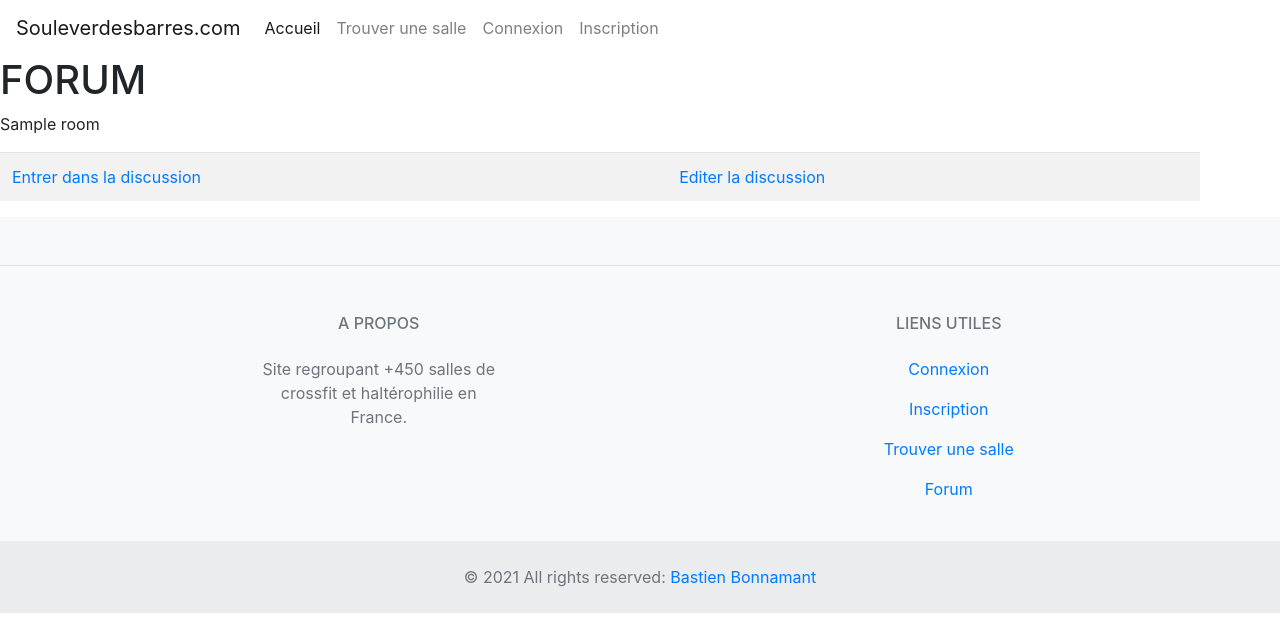
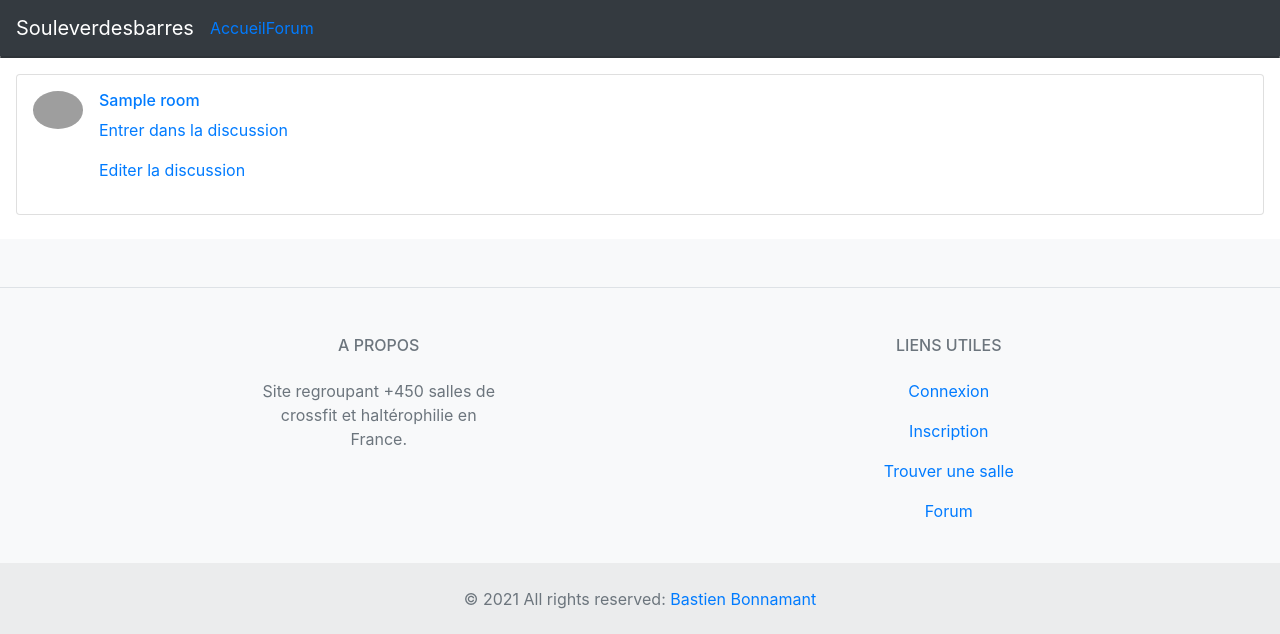
Before and after one commit to bastienbonnamant/souleverdebarres, a Symfony app: template templates/room/index.html.twig in a window 1280 px wide. Shown: the top 634 px of the page. Run offline with Twig, Linux system fonts and the light colour scheme; the template is opened without the code that fills it: most values are stand-ins (such as "Sample title", 1, 10 or a date in 2020); some libraries are stand-ins or nearby versions; grey boxes are pictures that could not be loaded.

Commit message:
page index forum css

```diff
--- /dev/null
+++ b/templates/_navbar2.html.twig
@@ -0,0 +1,17 @@
+<nav class="navbar navbar-expand-lg navbar-dark bg-dark">
+  <a class="navbar-brand" href="#">Souleverdesbarres</a>
+  <button class="navbar-toggler" type="button" data-toggle="collapse" data-target="#navbarSupportedContent" aria-controls="navbarSupportedContent" aria-expanded="false" aria-label="Toggle navigation">
+    <span class="navbar-toggler-icon"></span>
+  </button>
+
+  <div class="collapse navbar-collapse" id="navbarSupportedContent">
+    <ul class="navbar-nav mr-auto">
+      <li class="nav-item active">
+        <a class="nav-link-1" href="{{ path('home')}}">Accueil <span class="sr-only">(current)</span></a>
+      </li>
+      <li class="nav-item">
+        <a class="nav-link-1" href="{{ path('app_rooms_index')}}">Forum</a>
+      </li>
+    </ul>
+  </div>
+</nav>
--- a/templates/home/index.html.twig
+++ b/templates/home/index.html.twig
@@ -4,7 +4,6 @@
 
 {% block body %}
 {{ include('_navbar.html.twig')}}
-
 <div class="card bg-dark text-white">
   <img class="card-img banner">
   <div class="card-img-overlay">
--- a/templates/messages/new.html.twig
+++ b/templates/messages/new.html.twig
@@ -4,7 +4,7 @@
 {% block title %}Nouveau message{% endblock %}
 
 {% block body %}
-{{ include('_navbar.html.twig')}}
+{{ include('_navbar2.html.twig')}}
 
 <div class="max-w-2xl px-8 py-4 mx-auto bg-white rounded-lg shadow-md dark:bg-gray-800 mt-8 mb-8">
 <h1 class="text-2xl font-bold leading-7 text-gray-900 sm:text-3xl sm:truncate text-center mt-8"> NEW Message</h1>
--- a/templates/room/edit.html.twig
+++ b/templates/room/edit.html.twig
@@ -3,7 +3,7 @@
 {% block title %}Editer la discussion{% endblock %}
 
 {% block body %}
-{{ include('_navbar.html.twig')}}
+{{ include('_navbar2.html.twig')}}
 
 <div class="max-w-2xl px-8 py-4 mx-auto bg-white rounded-lg shadow-2xl dark:bg-gray-800 mt-8 mb-8">
 
--- a/templates/room/index.html.twig
+++ b/templates/room/index.html.twig
@@ -6,29 +6,37 @@
 
 
 
-{{ include('_navbar.html.twig')}}
-
-
-{# TABLE #}
-<h1 class="h1-forum">FORUM</h1>
-            {% for room in rooms %}
-            <div class="card-forum" style="width: 75rem;">
-
-            <table class="table table-striped">
-            <p class="room-name">{{ room.name }}</p>
-            </td>
-             <td class="">
-             <a class="room-btn" href="{{ path('app_rooms_show', {'id': room.id})}}">Entrer dans la discussion</a>
-            </td>
-            <td class="">
-            <a class="room-btn" href="{{ path('app_rooms_edit', {'id': room.id})}}">Editer la discussion</a>
-            </td>
-
-            {% endfor %}
-        </table>
+{{ include('_navbar2.html.twig')}}
+            <div class="card bg-dark text-white">
+                <img class="card-img banner">
+                <div class="card-img-overlay">
+                <p class="card-text-header">Bienvenue sur l'espace d'échange</p>
+                <div class="btn-header">
+                <a href="{{ path('app_rooms_new')}}" class="btn btn-primary btn-card">Créer un salon de discussion</a>
+                <a href="{{ path('security_login')}}" class="btn btn-primary btn-card-1">Connexion</a>
+                </div>
+                </div>
             </div>
 
+            <!-- Forum List -->
+            {% for room in rooms %}
+            <div class="inner-main-body p-2 p-sm-3 collapse forum-content show">
+                <div class="card mb-2">
+                    <div class="card-body p-2 p-sm-3">
+                        <div class="media forum-item">
+                            <a href="#" data-toggle="collapse" data-target=".forum-content"><img src="https://image.flaticon.com/icons/png/512/1468/1468372.png" class="mr-3 rounded-circle" width="50" alt="User" /></a>
+                            <div class="media-body">
+                                <h6><a href="#" data-toggle="collapse" data-target=".forum-content" class="text-body">{{ room.name }}</a></h6>
 
+                                <p class="text-muted"><a class="room-btn" href="{{ path('app_rooms_show', {'id': room.id})}}">Entrer dans la discussion</a></p>
+                                <p class="text-muted"><a class="room-btn" href="{{ path('app_rooms_edit', {'id': room.id})}}">Editer la discussion</a></p>
+
+                            </div>
+                        </div>
+                    </div>
+                </div>
+            </div>
+            {% endfor %}
 {{ include('footer.html.twig')}}
 
 
--- a/templates/room/new.html.twig
+++ b/templates/room/new.html.twig
@@ -5,7 +5,7 @@
 {% block body %}
 
 
-{{ include('_navbar.html.twig')}}
+{{ include('_navbar2.html.twig')}}
 
 
 
--- a/templates/room/show.html.twig
+++ b/templates/room/show.html.twig
@@ -3,7 +3,7 @@
 {% block title %}Show{% endblock %}
 
 {% block body %}
-{{ include('_navbar.html.twig')}}
+{{ include('_navbar2.html.twig')}}
 
 
 <div class="max-w-2xl px-8 py-4 mx-auto bg-white rounded-lg shadow-2xl dark:bg-gray-800 mt-8 mb-8">
@@ -17,7 +17,7 @@
                 </div>
             {% endfor %}
 <div class="flex flex-row mt-8">
-        {% if app.user %}
+
     <p>
         <a class="bg-blue-500 text-gray-200  py-2 px-3 rounded  hover:bg-gray-800 hover:text-gray-100 rounded-full px-6 m-2 " href="{{ path('app_messages_new', {'room': room.id})}}">Nouveau message</a>
     </p>
@@ -25,7 +25,7 @@
         <a class="bg-blue-500 text-gray-200  py-2 px-3 rounded  hover:bg-gray-800 hover:text-gray-100 rounded-full px-6 m-2 " href="{{ path('app_rooms_edit', {'id': room.id})}}">Editer le nom de la discussion</a>
     </p>
     <p>
-        {% endif %}
+
     <a class="bg-blue-500 text-gray-200  py-2 px-3 rounded  hover:bg-gray-800 hover:text-gray-100 rounded-full px-6 m-2 " href="{{ path('app_rooms_index')}}">Back</a>
     </p>
 </div>
```
Also changed, not shown: assets/styles/app.css (+74 -19 lines).
